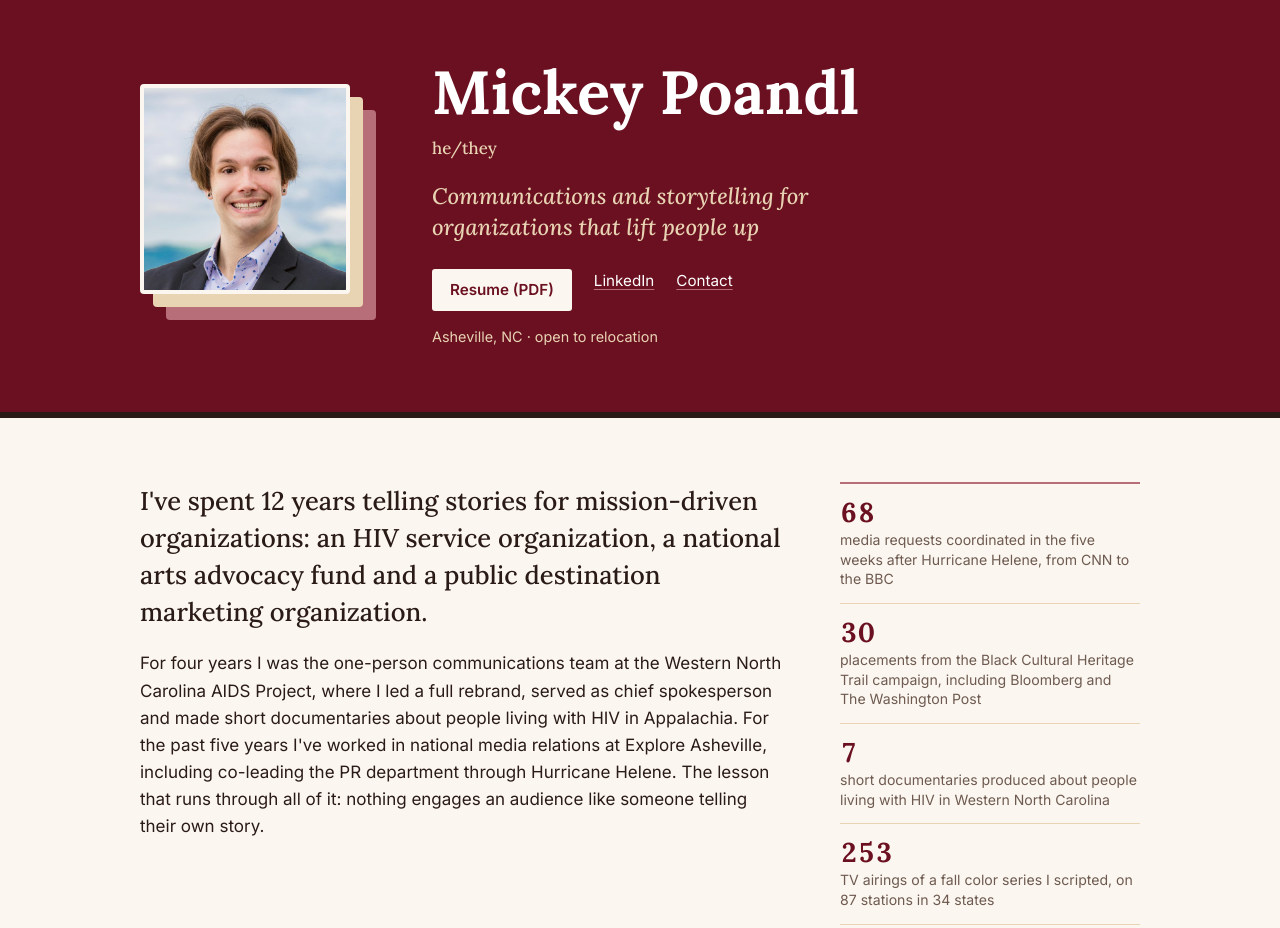
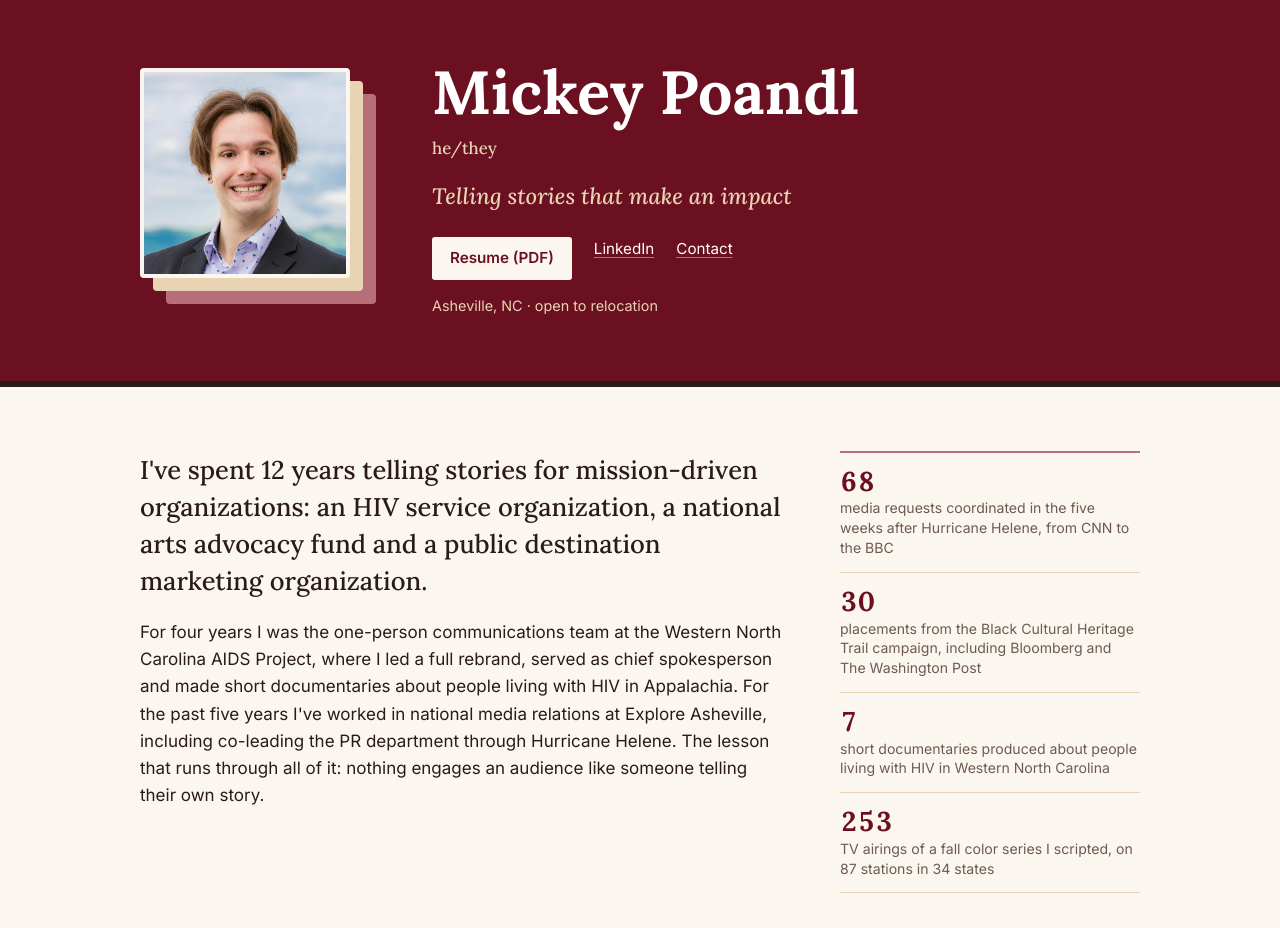
Before and after one commit to mpoandl-coder/portfolio, a plain HTML site: page index.html in a window 1280 px wide. Shown: the top 928 px of the page. Drawn offline with Linux system fonts and the light colour scheme.

Commit message:
Update tagline
Co-Authored-By: Claude Opus 5.5 <noreply@anthropic.com>
Claude-Session: https://claude.ai/code/session_01A33Rns2K1LmYtUQLVL4gwL

```diff
--- a/index.html
+++ b/index.html
@@ -212,7 +212,7 @@
     <div class="id">
       <h1>Mickey Poandl</h1>
       <div class="pronouns">he/they</div>
-      <p class="tag">Communications and storytelling for organizations that lift people up</p>
+      <p class="tag">Telling stories that make an impact</p>
       <div class="links">
         <a class="btn" href="assets/Mickey_Poandl_Resume.pdf">Resume (PDF)</a>
         <a href="https://www.linkedin.com/in/mickey-poandl">LinkedIn</a>
```
